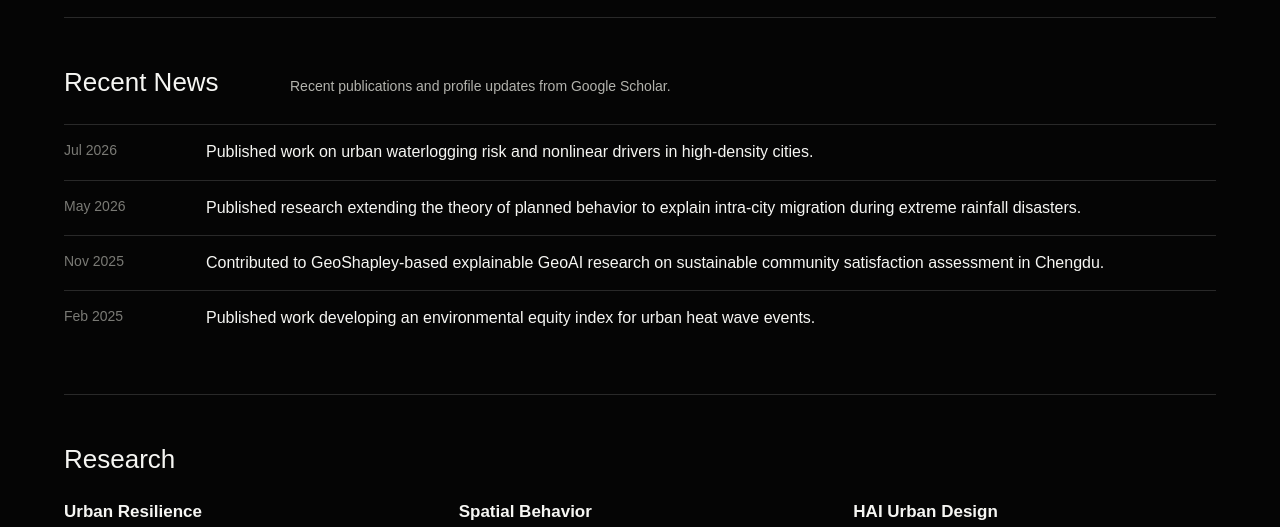
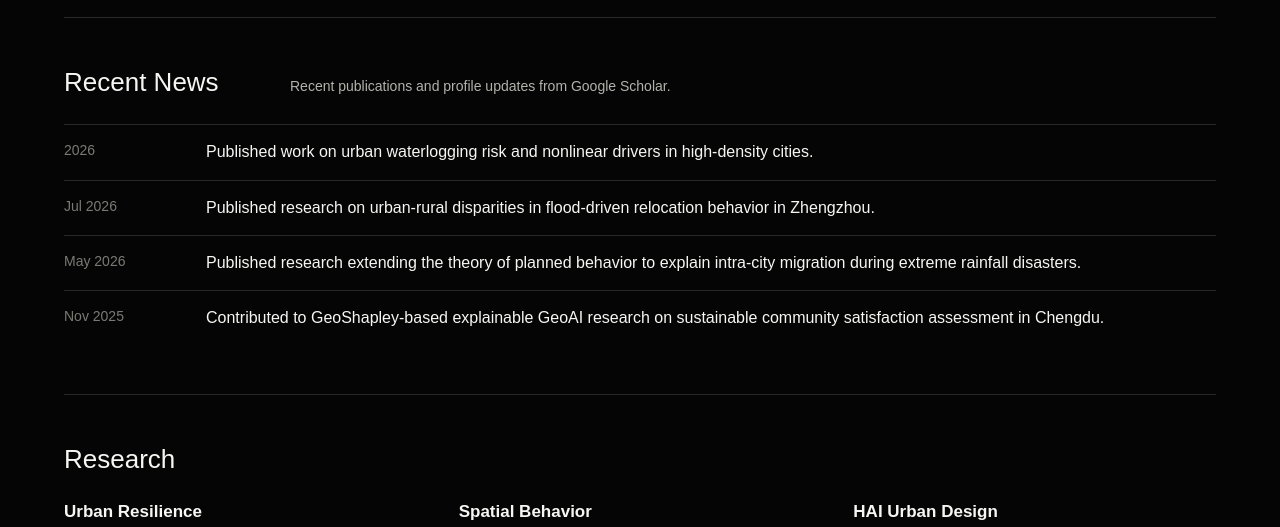
Before and after one commit to Joshuatreeeee/zhangli.github.io, a plain HTML site: page index.html in a window 1280 px wide. Shown: the part 920-1447 px from the top of the page. Drawn offline with Linux system fonts and the light colour scheme.

Commit message:
Align recent news with publication list

```diff
--- a/index.html
+++ b/index.html
@@ -78,20 +78,20 @@
         </div>
         <ol class="news-list">
           <li>
+            <time datetime="2026">2026</time>
+            <p data-i18n="news1">Published work on urban waterlogging risk and nonlinear drivers in high-density cities.</p>
+          </li>
+          <li>
             <time datetime="2026-07">Jul 2026</time>
-            <p data-i18n="news1">Published work on flood-driven relocation behavior and urban-rural disparities in Zhengzhou.</p>
+            <p data-i18n="news2">Published research on urban-rural disparities in flood-driven relocation behavior in Zhengzhou.</p>
           </li>
           <li>
             <time datetime="2026-05">May 2026</time>
-            <p data-i18n="news2">Published research extending the theory of planned behavior to explain intra-city migration during extreme rainfall disasters.</p>
+            <p data-i18n="news3">Published research extending the theory of planned behavior to explain intra-city migration during extreme rainfall disasters.</p>
           </li>
           <li>
             <time datetime="2025-11">Nov 2025</time>
-            <p data-i18n="news3">Contributed to GeoShapley-based explainable GeoAI research on sustainable community satisfaction assessment in Chengdu.</p>
-          </li>
-          <li>
-            <time datetime="2025-02">Feb 2025</time>
-            <p data-i18n="news4">Published work developing an environmental equity index for urban heat wave events.</p>
+            <p data-i18n="news4">Contributed to GeoShapley-based explainable GeoAI research on sustainable community satisfaction assessment in Chengdu.</p>
           </li>
         </ol>
       </section>
--- a/script.js
+++ b/script.js
@@ -27,10 +27,11 @@ const translations = {
     newsDesc: "Recent publications and profile updates from Google Scholar.",
     news1: "Published work on urban waterlogging risk and nonlinear drivers in high-density cities.",
     news2:
+      "Published research on urban-rural disparities in flood-driven relocation behavior in Zhengzhou.",
+    news3:
       "Published research extending the theory of planned behavior to explain intra-city migration during extreme rainfall disasters.",
-    news3:
+    news4:
       "Contributed to GeoShapley-based explainable GeoAI research on sustainable community satisfaction assessment in Chengdu.",
-    news4: "Published work developing an environmental equity index for urban heat wave events.",
     researchTitle: "Research",
     researchDesc: "Current work connects resilience, spatial behavior, and human-AI urban design.",
     research1Title: "Urban Resilience",
@@ -75,9 +76,9 @@ const translations = {
     newsTitle: "近况",
     newsDesc: "近期发表与 Google Scholar 主页更新。",
     news1: "发表关于高密度城市内涝风险及其非线性驱动因素的研究。",
-    news2: "发表将计划行为理论拓展至极端降雨灾害中城市内部迁移解释的研究。",
-    news3: "参与基于 GeoShapley 的可解释 GeoAI 与成都社区满意度评估研究。",
-    news4: "发表城市热浪事件环境公平指数构建研究。",
+    news2: "发表关于郑州洪涝驱动迁移行为及城乡差异的研究。",
+    news3: "发表将计划行为理论拓展至极端降雨灾害中城市内部迁移解释的研究。",
+    news4: "参与基于 GeoShapley 的可解释 GeoAI 与成都社区满意度评估研究。",
     researchTitle: "研究",
     researchDesc: "当前研究连接城市韧性、空间行为与人机协同城市设计。",
     research1Title: "城市韧性",
```
